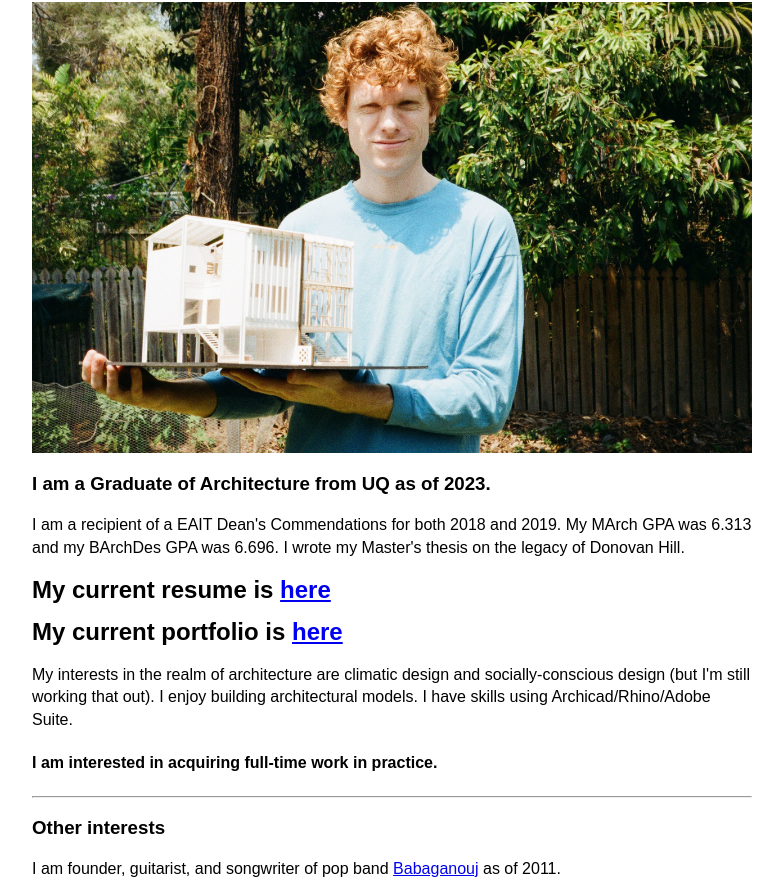
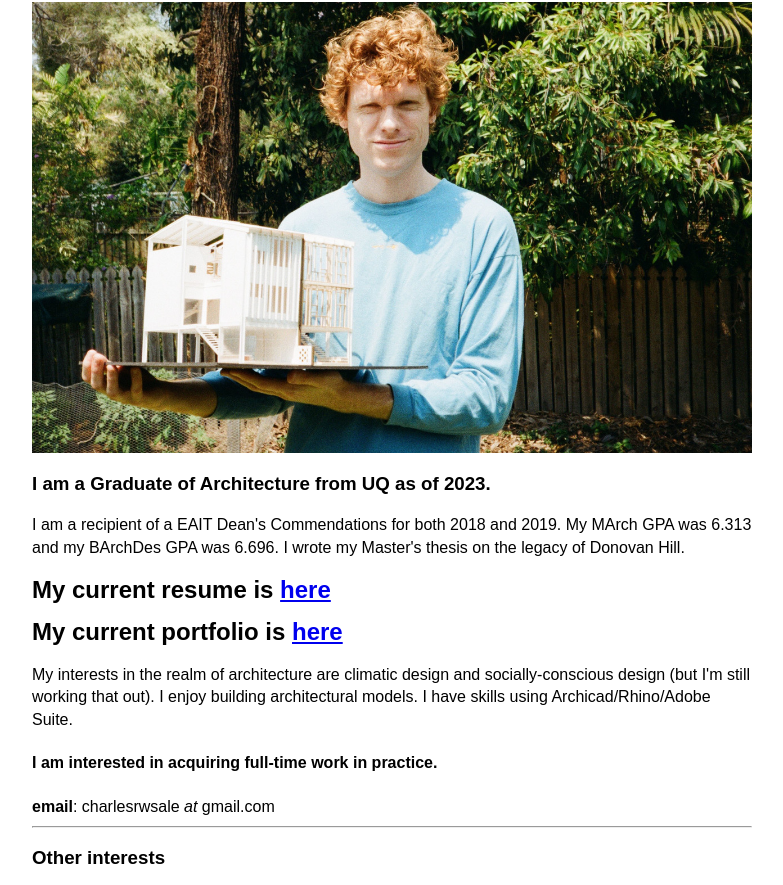
Before and after one commit to charlesrwsale/charlesrwsale.github.io, a plain HTML site: page index.html in a window 1280 px wide. Shown: the part 63-948 px from the top of the page, without its empty margins (248-1031 px from the left). Drawn offline with Linux system fonts and the light colour scheme.

Commit message:
Update index.html

```diff
--- a/index.html
+++ b/index.html
@@ -39,6 +39,7 @@ img {max-width: 100%; display: block; margin: .75em auto;}</style>
 <h4>My 2nd Semester design project is <a href="https://drive.google.com/file/d/1ADTX1dU2zpD538EdO4t3intnuwPF9_Ij/view?usp=sharing">here</a></h4>-->
 <p>My interests in the realm of architecture are climatic design and socially-conscious design (but I'm still working that out). I enjoy building architectural models. I have skills using Archicad/Rhino/Adobe Suite. </p>
 <h4>I am interested in acquiring full-time work in practice.</h4>
+<b>email</b>: charlesrwsale <i>at</i> gmail.com
 <hr>
 <h3>Other interests</h3>
 <p>I am founder, guitarist, and songwriter of pop band <a href="https://www.youtube.com/watch?v=B3PulKRypxY">Babaganouj</a> as of 2011.</p>
```
